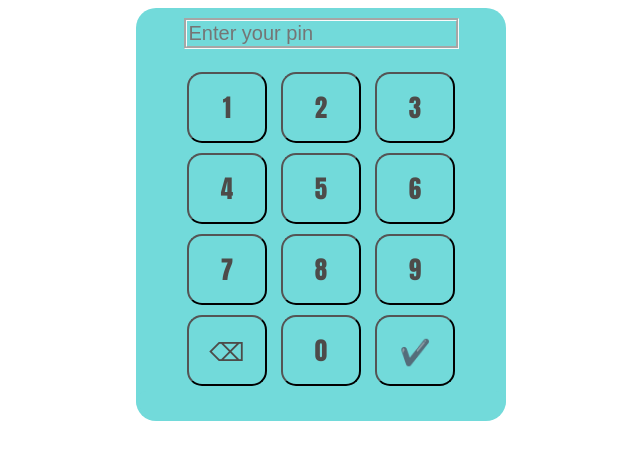
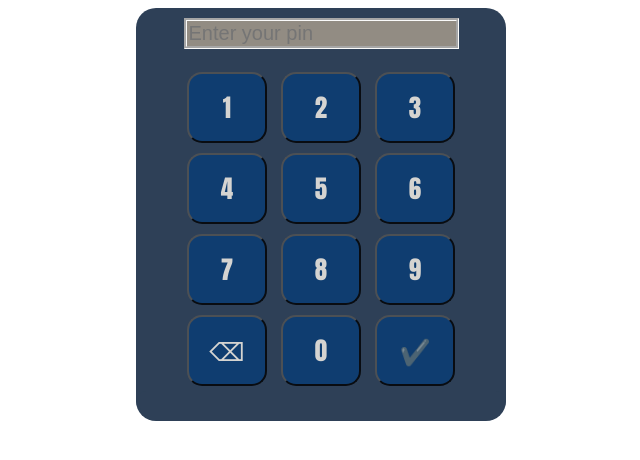
Before and after one commit to shahoodahmad/TabLock, a browser extension: page pinpad.html in a window 1280 px wide. Shown: the whole page, without its empty margins (319-959 px from the left). Drawn offline with Linux system fonts and the light colour scheme.

Commit message:
Styling++

```diff
--- a/pinpad.css
+++ b/pinpad.css
@@ -1,9 +1,10 @@
 .button {
   display: inline-grid;
   border-radius: 15px;
-  background-color: inherit; /*#61daff*/
+  background-color: #083d77; /*#61daff*/
+  opacity: .80;
   border: bold;
-  color: rgb(77, 75, 73);
+  color: FloralWhite;
   text-align: center;
   font-size: 25px;
   padding: 15px;
@@ -20,7 +21,7 @@
   border-width: medium;
   width: 540;
   font-size: 20px;
-  background-color: inherit;
+  background-color: #928C83;
 }
 
 div{
@@ -29,7 +30,7 @@ div{
   padding-bottom: 30px;
   border-radius: 20px;
   max-width: 370px;
-  background-color: #72dada;
+  background-color: #2e4057;
   padding-bottom: 10px;
 
 }
--- a/pinpad.html
+++ b/pinpad.html
@@ -9,10 +9,10 @@
 </head>
 <body>
   <center>
-  <form>
+  <form autocomplete="off">
 
     <div>
-      <input width="500px" class="header" type="text" name="pinpad" id="pad" maxlength="6" placeholder="Enter your pin" pattern="[0-9]{4,6}"><br><br>
+      <input autocomplete="off" width="500px" class="header" type="text" name="pinpad" id="pad" minlength="4" maxlength="6" pattern="[0-9]{4,6}" required placeholder="Enter your pin"><br><br>
       <button class="button" type="button" name="one" onclick="clicked(1)">1</button>
       <button class="button" type="button" name="two" onclick="clicked(2)">2</button>
       <button class="button" type="button" name="three" onclick="clicked(3)">3</button><br>
--- a/pinpad.js
+++ b/pinpad.js
@@ -1,10 +1,10 @@
 let input = document.getElementById("pad");
 
 function clicked(string){
-  if (string != "back"){
+  let len = input.value.length;
+  if (string != "back" && len<6){
     input.value += string;
-  } else {
-    let len = input.value.length;
+  } else if(string == "back"){
     input.value = input.value.substring(0, len-1);
   }
 }
```
